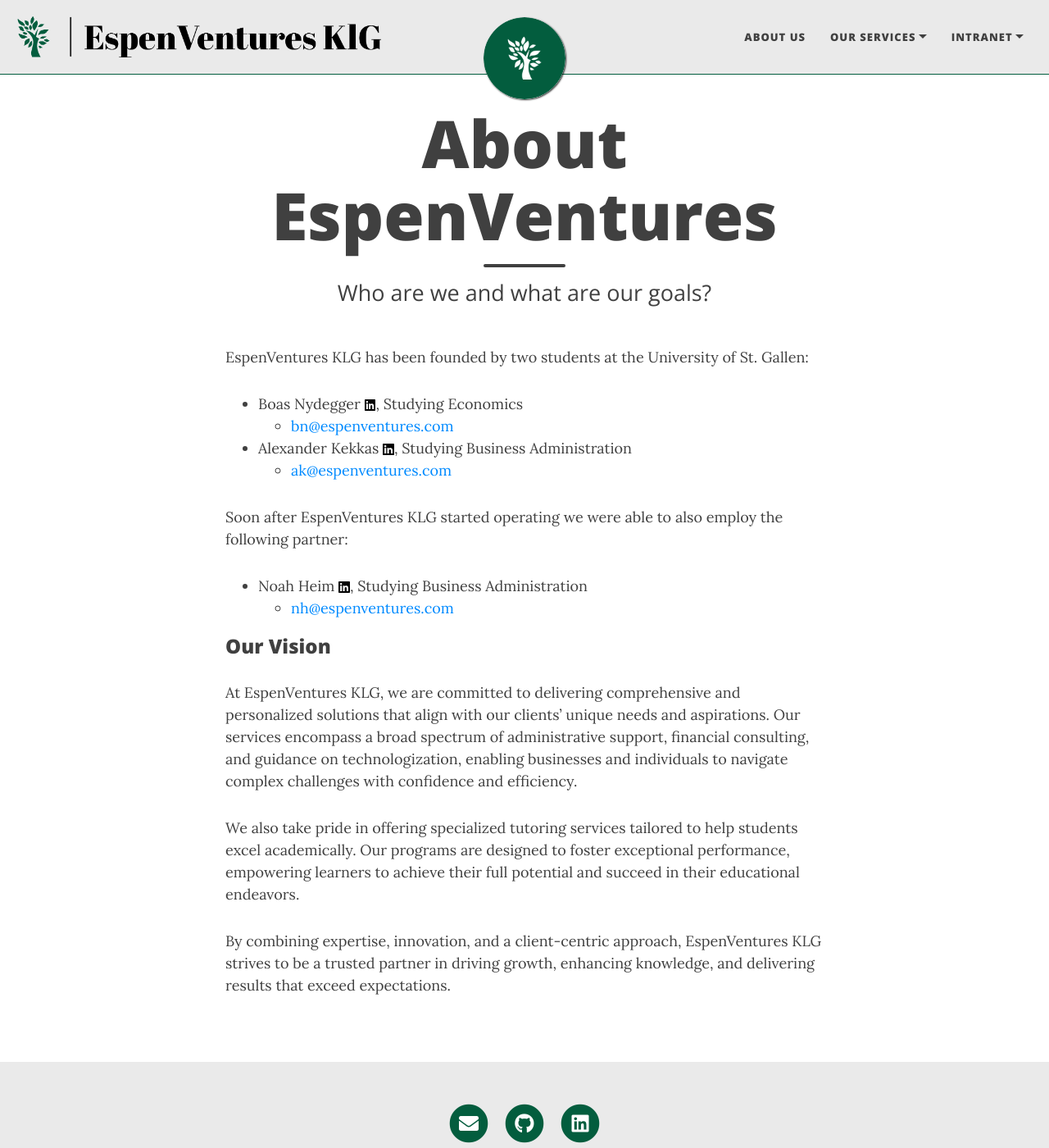
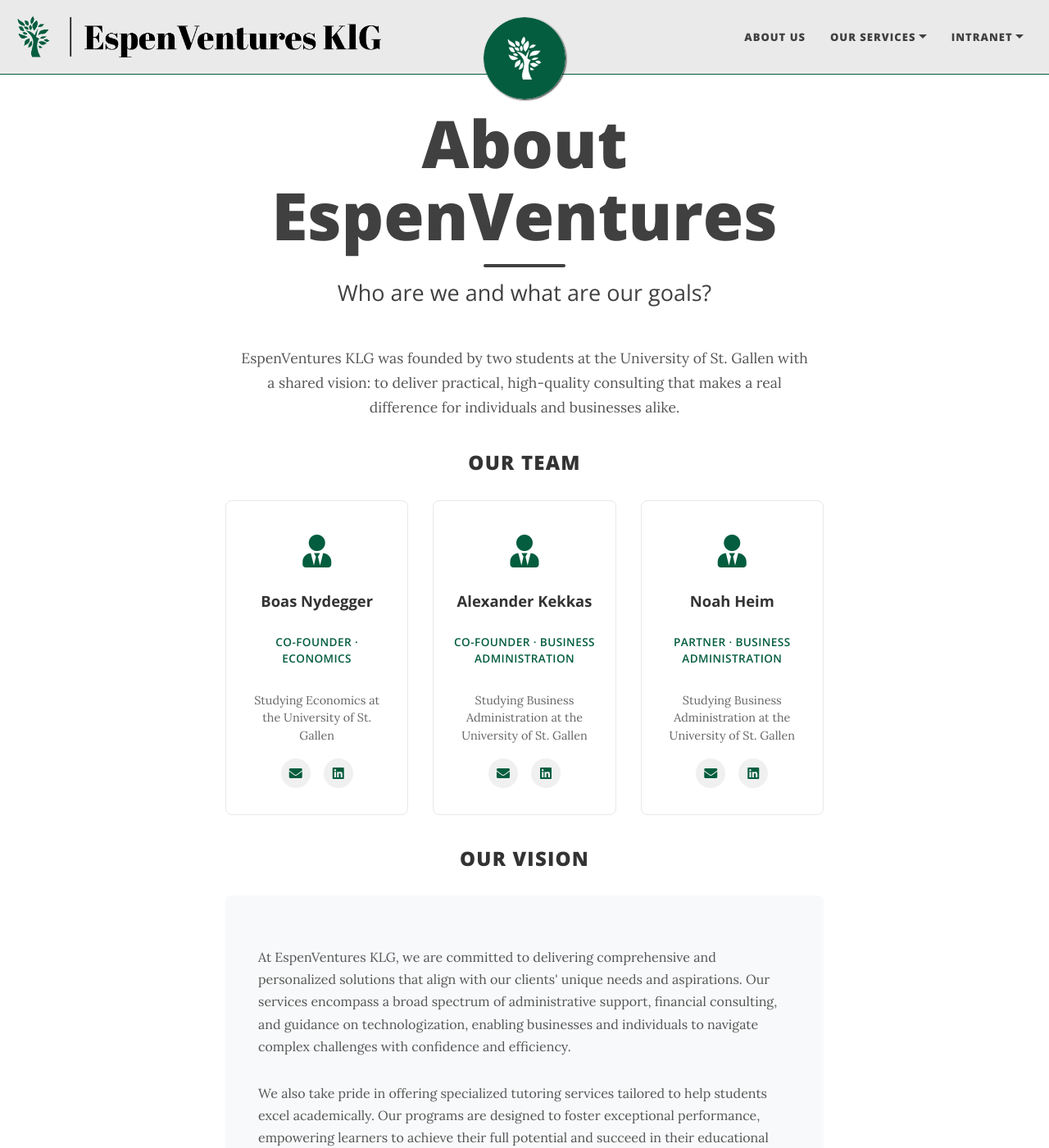
Before and after one commit to Erd4/Erd4.github.io, a Jekyll site: the page built from docs/aboutus.md, in a window 1280 px wide and 1400 px high. Shown: the whole window at 82% size. Built offline with Jekyll 4.4.1, drawn with Linux system fonts in a browser that asks for light colours; nearby versions of some CDN libraries; some of the changed text lies outside the part shown.

Commit message:
Revamp About Us page with team cards and styled sections
Replace plain markdown bullet-point bios with styled team member cards
featuring icons, roles, and social links. Add vision section with
background styling and a contact CTA at the bottom.

Co-Authored-By: Claude Opus 4.6 <noreply@anthropic.com>

```diff
--- a/docs/aboutus.md
+++ b/docs/aboutus.md
@@ -5,23 +5,68 @@ subtitle: Who are we and what are our goals?
 permalink: /about-us/
 ---
 
-EspenVentures KLG has been founded by two students at the University of St. Gallen:
+<div class="about-intro">
+  <p>EspenVentures KLG was founded by two students at the University of St. Gallen with a shared vision: to deliver practical, high-quality consulting that makes a real difference for individuals and businesses alike.</p>
+</div>
 
-- Boas Nydegger [<img src="https://github.com/Erd4/Erd4.github.io/raw/master/docs/assets/img/linkedin.svg" width="2%" height="2%">](https://www.linkedin.com/in/BoasNydegger/), Studying Economics
-  - [bn@espenventures.com](mailto:bn@espenventures.com)
-- Alexander Kekkas [<img src="https://github.com/Erd4/Erd4.github.io/raw/master/docs/assets/img/linkedin.svg" width="2%" height="2%">](https://www.linkedin.com/in/Kekkas/), Studying Business Administration
-  - [ak@espenventures.com](mailto:ak@espenventures.com)
+<h3 class="about-section-heading">Our Team</h3>
 
-Soon after EspenVentures KLG started operating we were able to also employ the following partner:
+<div class="row">
+  <div class="col-md-4 mb-4">
+    <div class="team-card">
+      <div class="team-card-icon">
+        <i class="fas fa-user-tie"></i>
+      </div>
+      <h4>Boas Nydegger</h4>
+      <p class="team-card-role">Co-Founder &middot; Economics</p>
+      <p class="team-card-desc">Studying Economics at the University of St. Gallen</p>
+      <div class="team-card-links">
+        <a href="mailto:bn@espenventures.com" title="Email"><i class="fas fa-envelope"></i></a>
+        <a href="https://www.linkedin.com/in/BoasNydegger/" target="_blank" rel="noopener" title="LinkedIn"><i class="fab fa-linkedin"></i></a>
+      </div>
+    </div>
+  </div>
+  <div class="col-md-4 mb-4">
+    <div class="team-card">
+      <div class="team-card-icon">
+        <i class="fas fa-user-tie"></i>
+      </div>
+      <h4>Alexander Kekkas</h4>
+      <p class="team-card-role">Co-Founder &middot; Business Administration</p>
+      <p class="team-card-desc">Studying Business Administration at the University of St. Gallen</p>
+      <div class="team-card-links">
+        <a href="mailto:ak@espenventures.com" title="Email"><i class="fas fa-envelope"></i></a>
+        <a href="https://www.linkedin.com/in/Kekkas/" target="_blank" rel="noopener" title="LinkedIn"><i class="fab fa-linkedin"></i></a>
+      </div>
+    </div>
+  </div>
+  <div class="col-md-4 mb-4">
+    <div class="team-card">
+      <div class="team-card-icon">
+        <i class="fas fa-user-tie"></i>
+      </div>
+      <h4>Noah Heim</h4>
+      <p class="team-card-role">Partner &middot; Business Administration</p>
+      <p class="team-card-desc">Studying Business Administration at the University of St. Gallen</p>
+      <div class="team-card-links">
+        <a href="mailto:nh@espenventures.com" title="Email"><i class="fas fa-envelope"></i></a>
+        <a href="https://www.linkedin.com/in/noah-heim-9183b920b" target="_blank" rel="noopener" title="LinkedIn"><i class="fab fa-linkedin"></i></a>
+      </div>
+    </div>
+  </div>
+</div>
 
-- Noah Heim [<img src="https://github.com/Erd4/Erd4.github.io/raw/master/docs/assets/img/linkedin.svg" width="2%" height="2%">](https://www.linkedin.com/in/noah-heim-9183b920b), Studying Business Administration
-  - [nh@espenventures.com](mailto:nh@espenventures.com)
+<h3 class="about-section-heading">Our Vision</h3>
 
+<div class="about-vision">
+  <p>At EspenVentures KLG, we are committed to delivering comprehensive and personalized solutions that align with our clients' unique needs and aspirations. Our services encompass a broad spectrum of administrative support, financial consulting, and guidance on technologization, enabling businesses and individuals to navigate complex challenges with confidence and efficiency.</p>
 
-### Our Vision
+  <p>We also take pride in offering specialized tutoring services tailored to help students excel academically. Our programs are designed to foster exceptional performance, empowering learners to achieve their full potential and succeed in their educational endeavors.</p>
 
-At EspenVentures KLG, we are committed to delivering comprehensive and personalized solutions that align with our clients' unique needs and aspirations. Our services encompass a broad spectrum of administrative support, financial consulting, and guidance on technologization, enabling businesses and individuals to navigate complex challenges with confidence and efficiency.
+  <p>By combining expertise, innovation, and a client-centric approach, EspenVentures KLG strives to be a trusted partner in driving growth, enhancing knowledge, and delivering results that exceed expectations.</p>
+</div>
 
-We also take pride in offering specialized tutoring services tailored to help students excel academically. Our programs are designed to foster exceptional performance, empowering learners to achieve their full potential and succeed in their educational endeavors.
-
-By combining expertise, innovation, and a client-centric approach, EspenVentures KLG strives to be a trusted partner in driving growth, enhancing knowledge, and delivering results that exceed expectations.
+<div class="about-contact-cta">
+  <p>Interested in working with us?</p>
+  <a href="mailto:info@espenventures.com" class="landing-btn landing-btn-secondary">Get in Touch</a>
+</div>
--- a/docs/assets/css/custom.css
+++ b/docs/assets/css/custom.css
@@ -197,3 +197,124 @@
 .landing-hero + .landing-services {
   margin-top: 0;
 }
+
+/* --- About Page Styles --- */
+
+.about-intro {
+  text-align: center;
+  max-width: 700px;
+  margin: 0 auto 2.5rem;
+}
+.about-intro p {
+  font-size: 1.1rem;
+  color: #555;
+  line-height: 1.7;
+}
+
+.about-section-heading {
+  font-family: 'Open Sans', 'Helvetica Neue', Helvetica, Arial, sans-serif;
+  font-weight: 800;
+  font-size: 1.5rem;
+  text-align: center;
+  margin-bottom: 2rem;
+  margin-top: 1rem;
+  color: #333;
+  text-transform: uppercase;
+  letter-spacing: 0.05em;
+}
+
+/* Team Cards */
+.team-card {
+  background: #fff;
+  border: 1px solid #e8e8e8;
+  border-radius: 0.5rem;
+  padding: 2rem 1.5rem;
+  height: 100%;
+  text-align: center;
+  transition: all 0.3s ease;
+}
+.team-card:hover {
+  border-color: #035d3e;
+  box-shadow: 0 8px 24px rgba(3, 93, 62, 0.1);
+  transform: translateY(-4px);
+}
+.team-card-icon {
+  font-size: 2.5rem;
+  color: #035d3e;
+  margin-bottom: 1rem;
+}
+.team-card h4 {
+  font-family: 'Open Sans', 'Helvetica Neue', Helvetica, Arial, sans-serif;
+  font-weight: 700;
+  font-size: 1.15rem;
+  margin-bottom: 0.25rem;
+  color: #333;
+}
+.team-card-role {
+  font-family: 'Open Sans', 'Helvetica Neue', Helvetica, Arial, sans-serif;
+  font-size: 0.85rem;
+  font-weight: 600;
+  color: #035d3e;
+  text-transform: uppercase;
+  letter-spacing: 0.03em;
+  margin-bottom: 0.75rem;
+}
+.team-card-desc {
+  font-size: 0.9rem;
+  color: #666;
+  line-height: 1.5;
+  margin-bottom: 1rem;
+}
+.team-card-links {
+  display: flex;
+  justify-content: center;
+  gap: 1rem;
+}
+.team-card-links a {
+  display: inline-flex;
+  align-items: center;
+  justify-content: center;
+  width: 2.25rem;
+  height: 2.25rem;
+  border-radius: 50%;
+  background-color: #f0f0f0;
+  color: #035d3e;
+  font-size: 1rem;
+  transition: all 0.25s ease;
+  text-decoration: none;
+}
+.team-card-links a:hover,
+.team-card-links a:focus {
+  background-color: #035d3e;
+  color: #fff;
+  text-decoration: none;
+}
+
+/* Vision Section */
+.about-vision {
+  background-color: #f8f9fa;
+  border-radius: 0.5rem;
+  padding: 2rem 2.5rem;
+  margin-bottom: 2.5rem;
+}
+.about-vision p {
+  font-size: 1rem;
+  color: #555;
+  line-height: 1.7;
+}
+.about-vision p:last-child {
+  margin-bottom: 0;
+}
+
+/* Contact CTA on About Page */
+.about-contact-cta {
+  text-align: center;
+  padding: 2rem 0 1rem;
+}
+.about-contact-cta p {
+  font-family: 'Open Sans', 'Helvetica Neue', Helvetica, Arial, sans-serif;
+  font-size: 1.15rem;
+  font-weight: 600;
+  color: #333;
+  margin-bottom: 1rem;
+}
```
